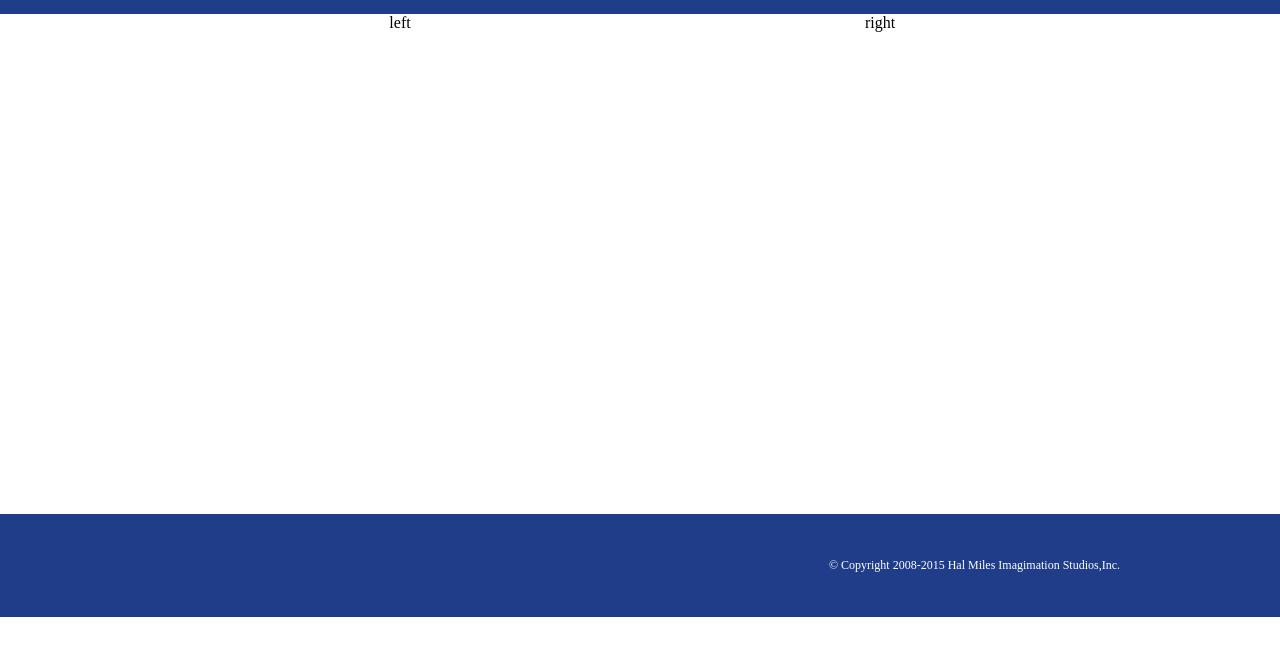
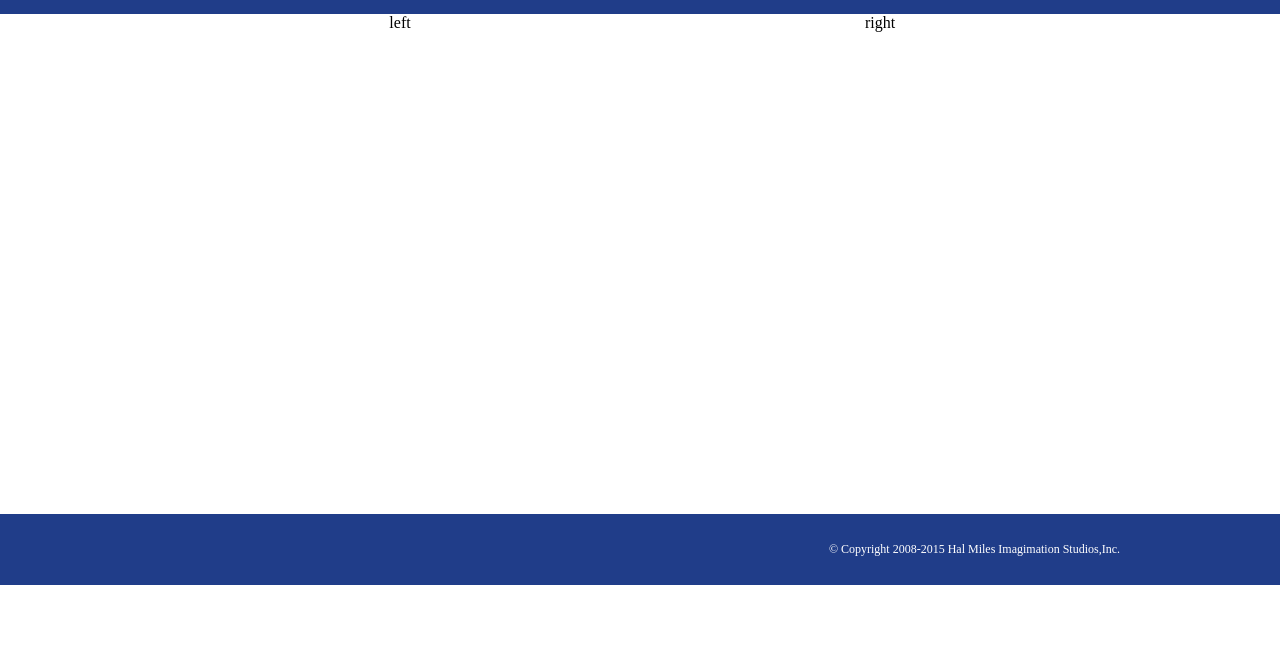
Before and after one commit to nperez0111/ImagimationStudios, a website: page app/index.html in a window 1280 px wide. Shown: the part 150-800 px from the top of the page. Drawn offline with nearby package versions, Linux system fonts and the light colour scheme; files that its build step writes are made by us from their sources.

Commit message:
little things

```diff
--- a/app/styles/main.scss
+++ b/app/styles/main.scss
@@ -78,7 +78,7 @@ footer {
     clear: both;
     background-color: $blue;
     color: $fontColor;
-    padding: 2em 0;
+    padding: 1em 0;
     p{
     text-align: right;
         font-size:0.75em;
```
